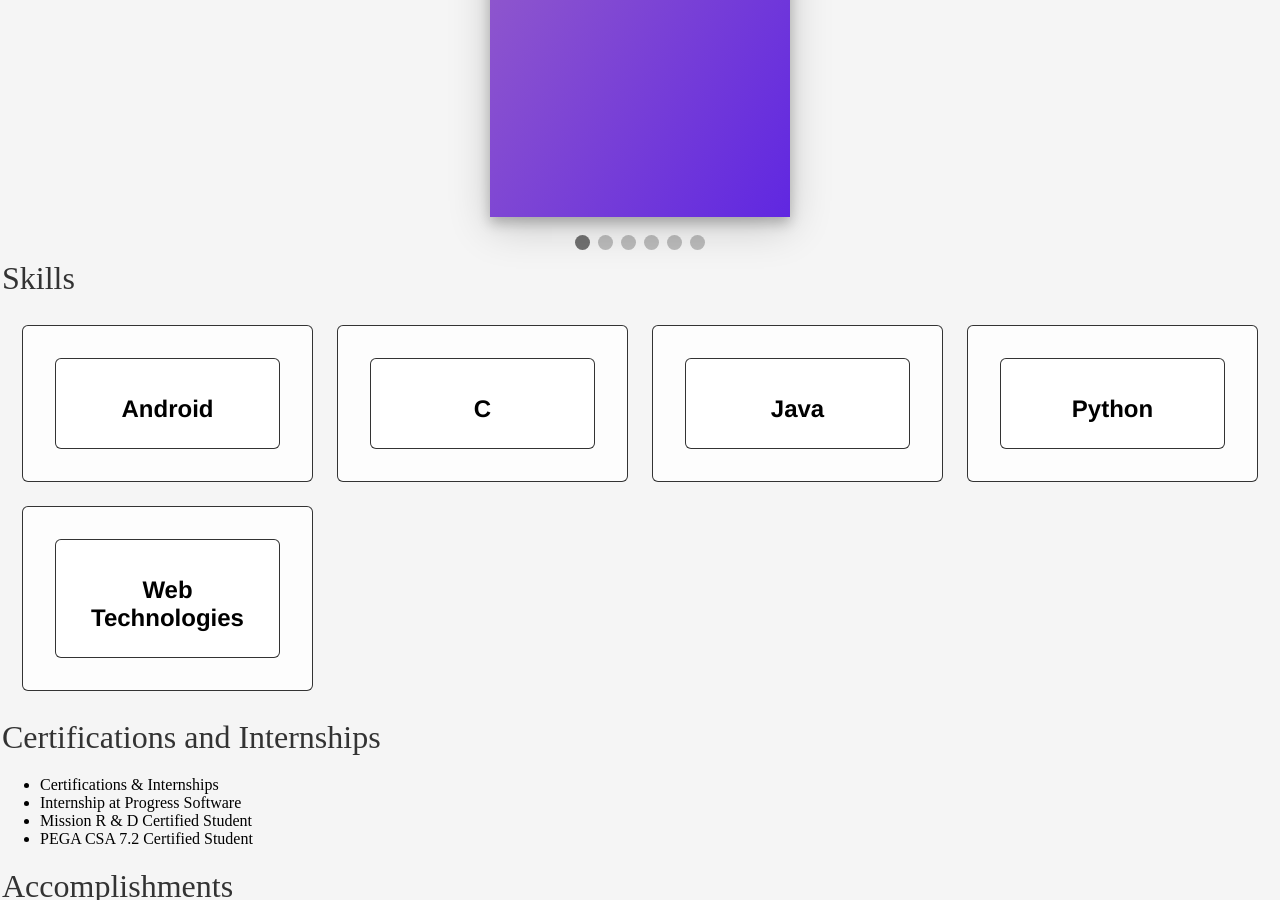
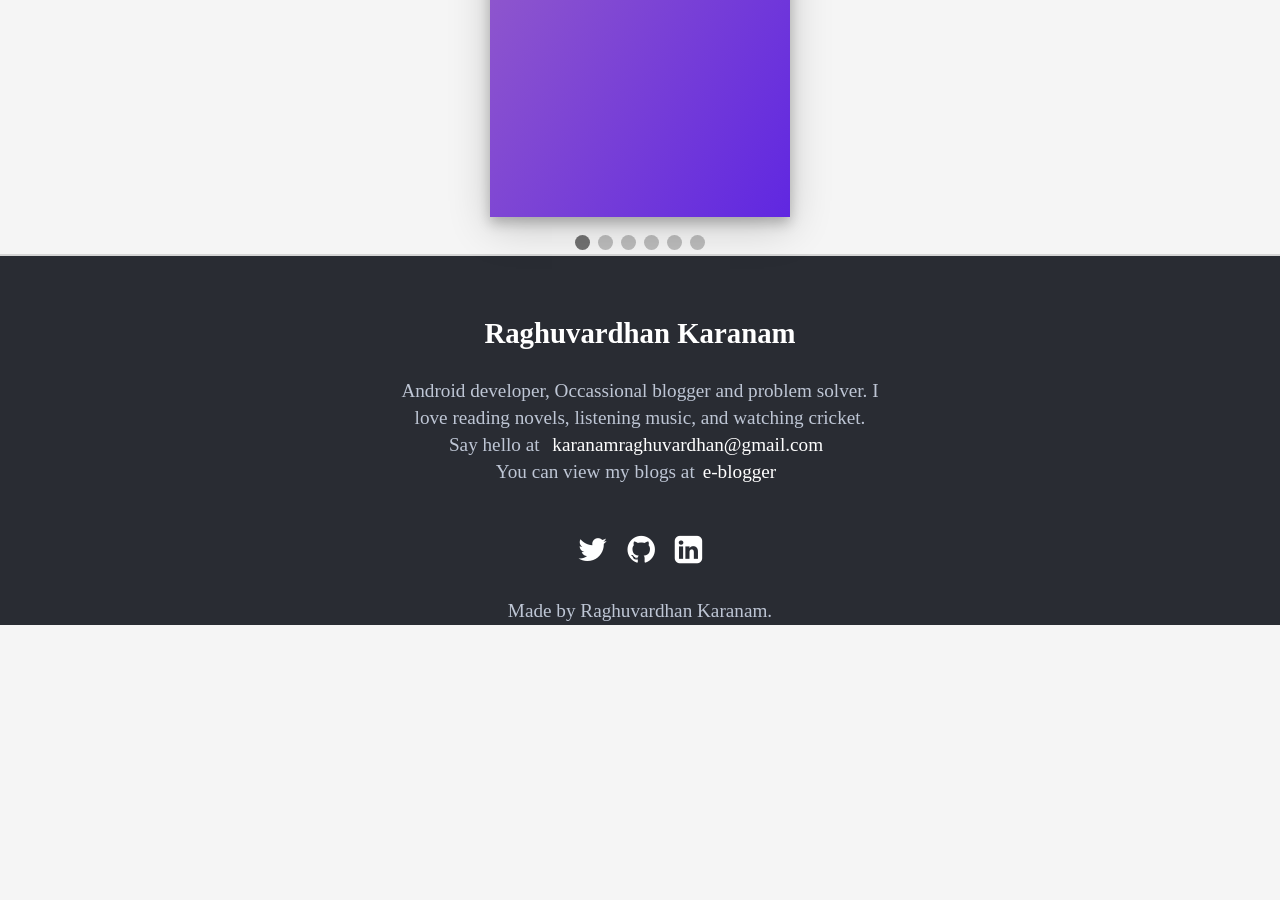
Before and after one commit to raghuvardhan/raghuvardhan.github.io, a Jekyll site: the page built from index.html, in a window 1280 px wide and 900 px high, scrolled down 1267 px. Built offline with Jekyll 4.4.1, drawn with Linux system fonts in a browser that asks for light colours; after the commit the page ends 1892 px from its top, so only the background shows below that; some of the changed text lies outside the part shown.

Commit message:
Update index.html

```diff
--- a/index.html
+++ b/index.html
@@ -80,54 +80,6 @@ title: Raghu Karanam, Android developer
 </div>
 
 
-<p class="div-title">Skills</p>
-<div class="grid-container-skills">
-  <div class="grid-item-skills">
-      <div class="card">
-        <h1 class="projectTitle">Android</h1>
-      </div>
-  </div>
-  <div class="grid-item-skills">
-      <div class="card">
-        <h1 class="projectTitle">C</h1>
-      </div>
-  </div>
-   <div class="grid-item-skills">
-      <div class="card">
-        <h1 class="projectTitle">Java</h1>
-      </div>
-  </div>
-   <div class="grid-item-skills">
-      <div class="card">
-        <h1 class="projectTitle">Python</h1>
-      </div>
-  </div>
-   <div class="grid-item-skills">
-      <div class="card">
-        <h1 class="projectTitle">Web Technologies</h1>
-      </div>
-  </div>
-</div>
-
-<p class="div-title">Certifications and Internships</p>
-<ul>
-  <li>Certifications & Internships  </li>
-  <li>Internship at Progress Software  </li>
-  <li>Mission R & D Certified Student  </li>
-  <li>PEGA CSA 7.2 Certified Student  </li>
-</ul>
-
-
-<p class="div-title">Accomplishments</p>
-<ul>
-  <li>Winner of Code for Good Hackathon organized by JP Morgan Chase & Co</li>
-  <li>Organized Code-Thon event in the college tech fest Acumen-2k16</li>
-  <li>Organized a Code-Debugging contest as part of engineering Day Celebrations in 2017</li>
-  <li>First place in technical event Tech-Tolerant in Acumen-2k17  </li>
-  <li>First place in technical event Tantamount in Acumen-2k17  </li>
-  <li>Finished 4th in the final round of programming event Code-Fury in Osmania University in 2017 </li>
-</ul>
-
 
 <script type="text/javascript">
 
```
